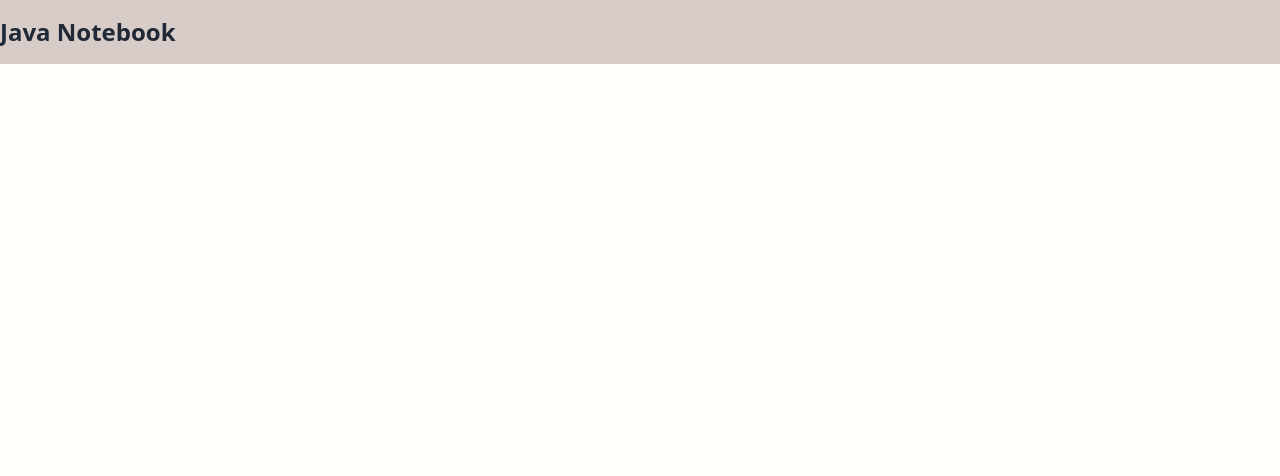
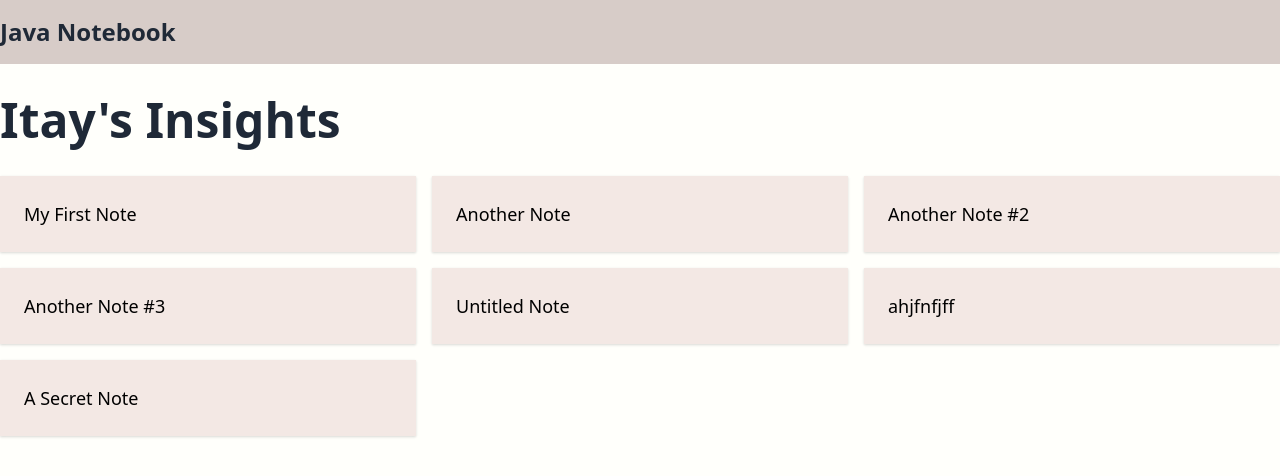
Before and after one commit to itays123/java-notebook, a React (Create React App) app in the folder frontend/: page / in a window 1280 px wide. Shown: the top 476 px of the page. Built offline with nearby package versions, Linux system fonts and the light colour scheme.

Commit message:
FEATURE: Homepage

```diff
--- a/frontend/src/App.js
+++ b/frontend/src/App.js
@@ -1,6 +1,7 @@
 import { BrowserRouter, Route } from "react-router-dom";
 import AuthContextProvider from "./auth/AuthContext";
 import NoteView from "./note/view/NoteView";
+import Home from "./shared/Home";
 import NavigationWrapper from "./shared/Navigation/NavigationWrapper";
 
 function App() {
@@ -8,6 +9,9 @@ function App() {
     <BrowserRouter>
     <AuthContextProvider>
     <NavigationWrapper>
+      <Route exact path="/">
+        <Home />
+      </Route>
       <Route path="/note/:id">
         <NoteView />
       </Route>
--- a/frontend/src/shared/Home.js
+++ b/frontend/src/shared/Home.js
@@ -0,0 +1,18 @@
+import { useAuthContext } from "../auth/AuthContext";
+import NoteList from "./NoteList/NoteList";
+
+const Home = () => {
+    const { user } = useAuthContext();
+    return (
+        <div className="home scrollable">
+            <div className="container mx-auto pt-8">
+                <header className="font-bold text-5xl text-gray-800">{user.name}'s Insights</header>
+                <main>
+                    <NoteList notes={user.notes} />
+                </main>
+            </div>
+        </div>
+     );
+}
+
+export default Home;
--- /dev/null
+++ b/frontend/src/shared/NoteList/NoteItem.js
@@ -0,0 +1,11 @@
+import { Link } from "react-router-dom";
+
+const NoteItem = ({ title, id }) => {
+    return (
+        <Link to={`/note/${id}`} className="bg-cream-lightish p-6 shadow text-lg">
+            {title}
+        </Link>
+     );
+}
+
+export default NoteItem;
--- /dev/null
+++ b/frontend/src/shared/NoteList/NoteList.js
@@ -0,0 +1,11 @@
+import NoteItem from "./NoteItem";
+
+const NoteList = ({notes}) => {
+    return (
+        <div className="grid grid-cols-1 md:grid-cols-2 lg:grid-cols-3 gap-4 mt-8">
+            { notes.map(note => <NoteItem {...note} />) }
+        </div>
+    );
+}
+
+export default NoteList;
--- a/frontend/tailwind.config.js
+++ b/frontend/tailwind.config.js
@@ -5,9 +5,10 @@ module.exports = {
     extend: {
       colors: {
         'cream-light': '#fffffb',
+        'cream-lightish': '#F3E8E4',
         'cream': '#d7ccc8',
         'cream-dark': '#a69b97',
-        'cream-darker': '#776d69'
+        'cream-darker': '#776d69',
       }
     },
   },
```
